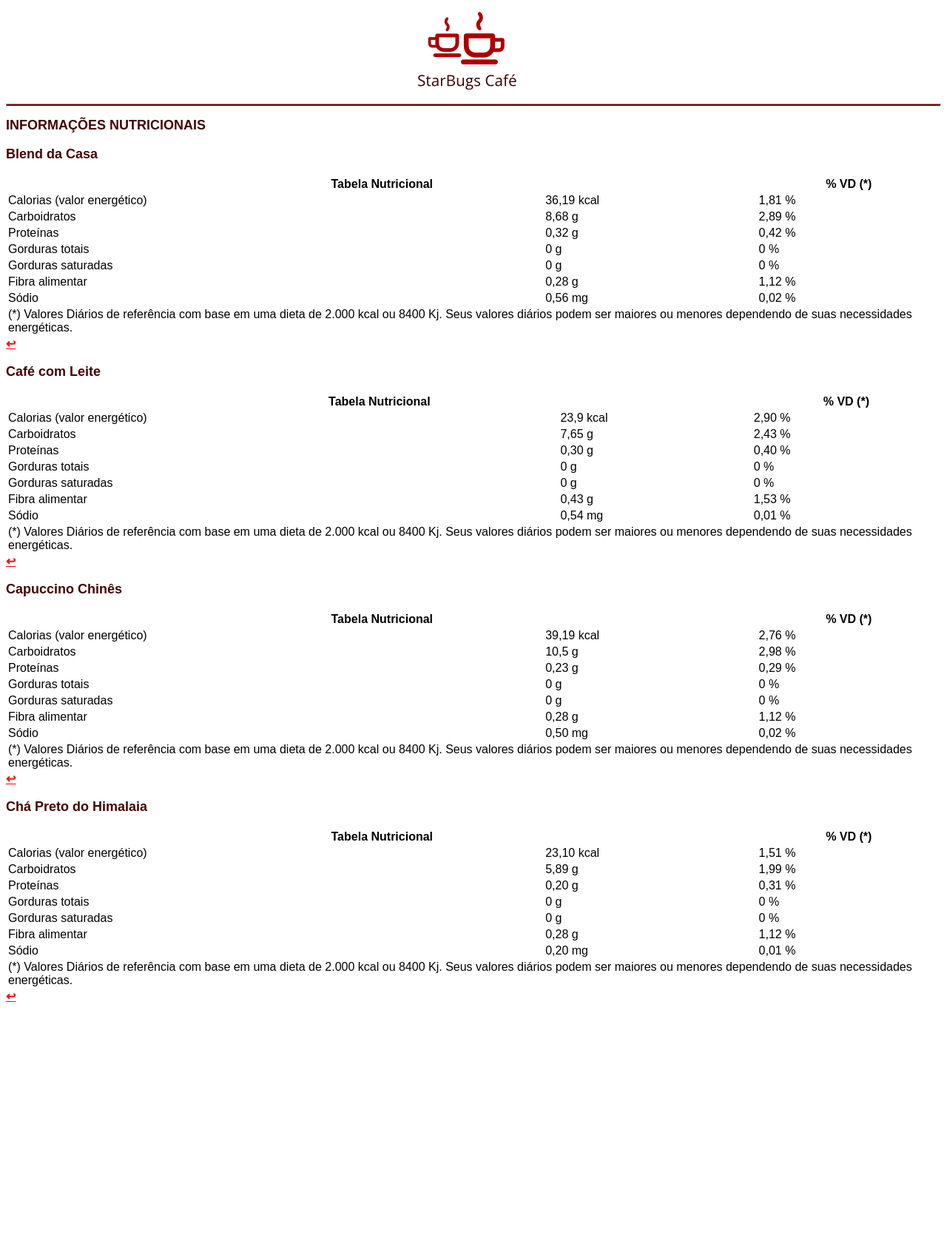
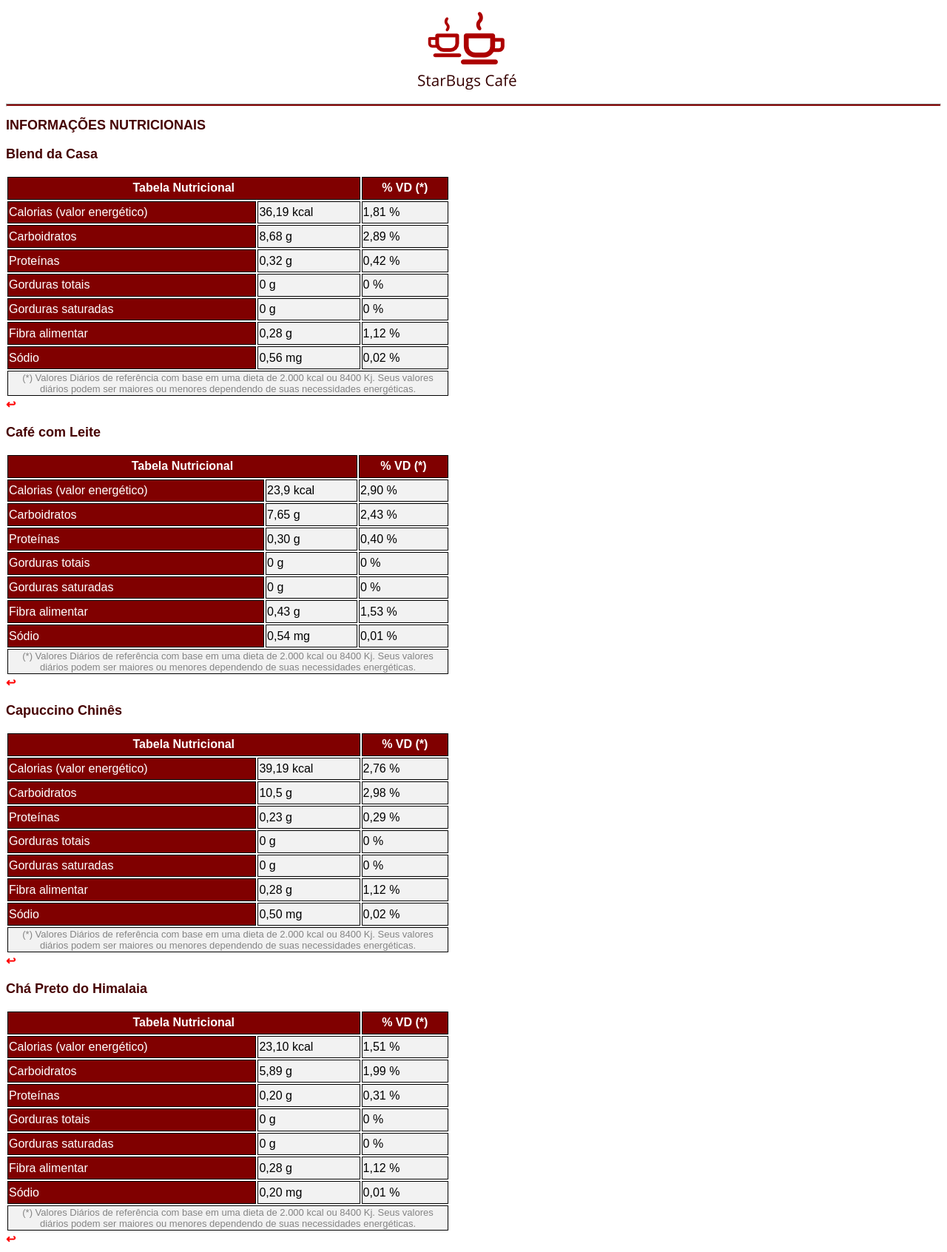
Before and after one commit to tiagobrambilla/tiagobrambilla.github.io, a PHP site: page /cafe/nutri.html in a window 1280 px wide. Shown: the whole page at 74% size. Before the commit the page ends 1354 px from the top, so only its background shows below. Run offline with PHP 8.4, Linux system fonts and the light colour scheme.

Commit message:
Add files via upload

```diff
--- a/cafe/estilo.css
+++ b/cafe/estilo.css
@@ -19,8 +19,14 @@ h2 {
 a {
     color: red;
     font-weight: bold;
+    text-decoration: none;
 }
 
+a:hover {
+	text-decoration: underline;
+	color: #f00
+
+}
 
 .image {
 	margin: 1px 4px 0 0;
@@ -43,3 +49,36 @@ hr {
       background-color: #800000;
       height: 2px;
 }
+
+table {
+
+    width: 600px;
+    height: 300px;
+
+}
+
+th {
+    border: 1px solid black;
+    font-family: sans-serif;
+    background-color: #800000;
+    color: white;
+}
+
+td {
+   border: 1px solid black;
+   font-family: sans-serif;
+   background-color: #f2f2f2;
+}
+
+tfoot {
+    font-family: sans-serif;
+    text-align: center;
+    font-size: 13px;
+    color: #848484;
+    background-color: #f2f2f2;
+}
+
+.info {
+    background-color: #800000;
+    color: white;
+}
```
